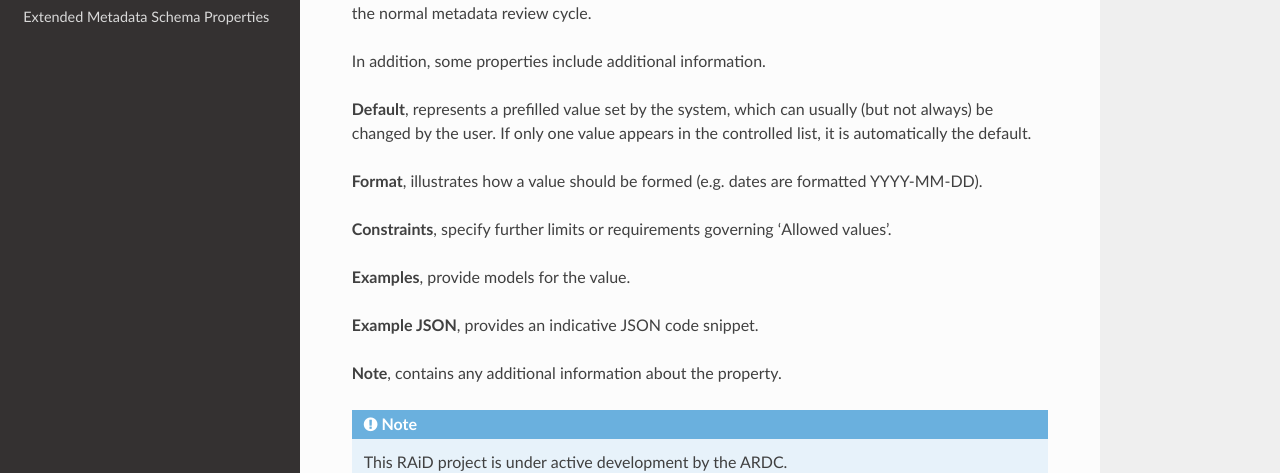
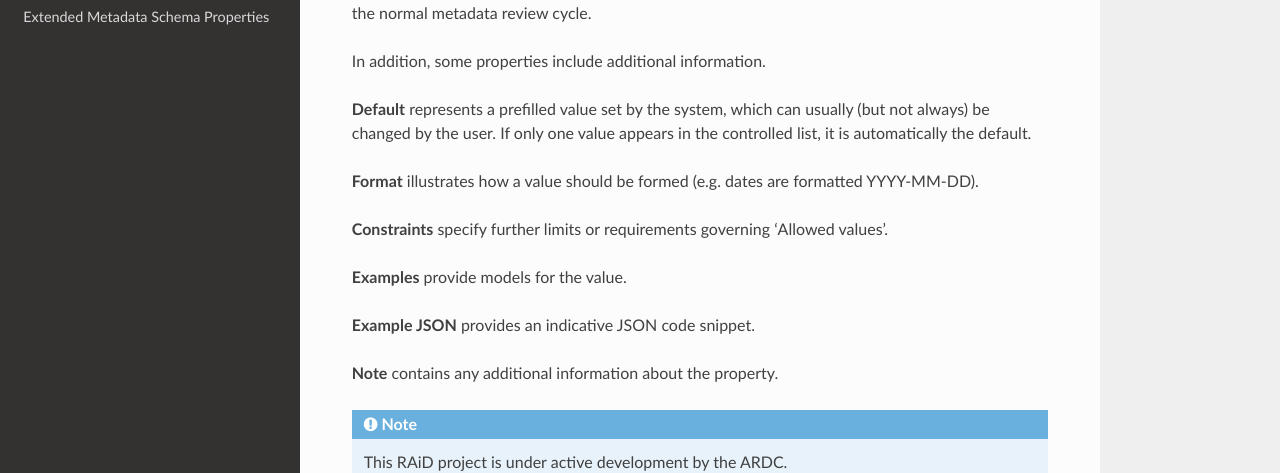
Before and after one commit to au-research/raid-metadata, a Sphinx documentation site: the page built from rtd/docs/source/index.rst, in a window 1280 px wide and 900 px high, scrolled down 2043 px. Shown: the part 158-631 px from the top of the window. Built offline with Sphinx 7.4.7 and the Read the Docs theme 2.0.0, drawn with Linux system fonts in a browser that asks for light colours; pages that are not in the unit, such as notebooks, are missing from menus.

Commit message:
Eliminate extra commas in text converted from CSV table

```diff
--- a/rtd/docs/source/index.rst
+++ b/rtd/docs/source/index.rst
@@ -63,17 +63,17 @@ Metadata properties, cotained within blocks and sometimes sub-blocks, are descri
 
 In addition, some properties include additional information.
 
-**Default**, represents a prefilled value set by the system, which can usually (but not always) be changed by the user. If only one value appears in the controlled list, it is automatically the default.
+**Default** represents a prefilled value set by the system, which can usually (but not always) be changed by the user. If only one value appears in the controlled list, it is automatically the default.
 
-**Format**, illustrates how a value should be formed (e.g. dates are formatted YYYY-MM-DD).
+**Format** illustrates how a value should be formed (e.g. dates are formatted YYYY-MM-DD).
 
-**Constraints**, specify further limits or requirements governing 'Allowed values'.
+**Constraints** specify further limits or requirements governing 'Allowed values'.
 
-**Examples**, provide models for the value.
+**Examples** provide models for the value.
 
-**Example JSON**, provides an indicative JSON code snippet.
+**Example JSON** provides an indicative JSON code snippet.
 
-**Note**, contains any additional information about the property.
+**Note** contains any additional information about the property.
 
 .. note::
 
```
